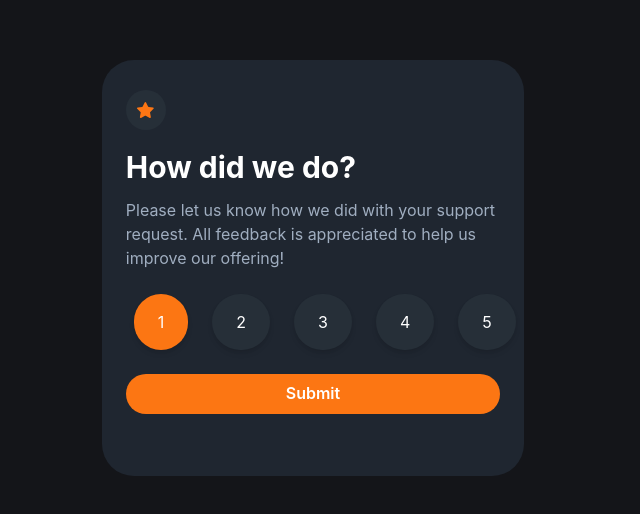
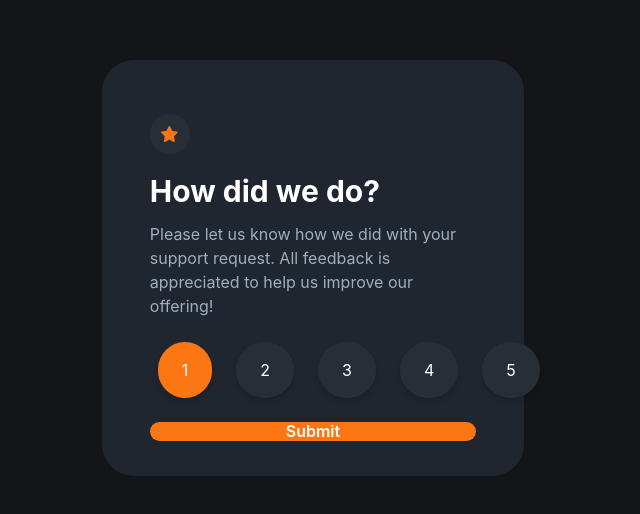
Before and after one commit to AndresHense/frontendmentor-interactive-rating-component, a React (Create React App) app: page / in a window 1280 px wide. Shown: the part 132-646 px from the top of the page, without its empty margins (327-967 px from the left). Built offline with nearby package versions, Linux system fonts and the light colour scheme.

Commit message:
change padding

```diff
--- a/src/App.js
+++ b/src/App.js
@@ -44,7 +44,7 @@ function App() {
         width={{ base: '90%', md: '65%', lg: '50%', xl: '33%' }}
         height={{ base: '80%', md: '65%', lg: '60%', xl: '52%' }}
         m='2rem'
-        p={{ base: '3rem', sm: '1.5rem' }}
+        px={{ base: '1rem', lg: '3rem', xl: '3rem' }}
         py='3rem'
         borderRadius='2rem'
       >
```
